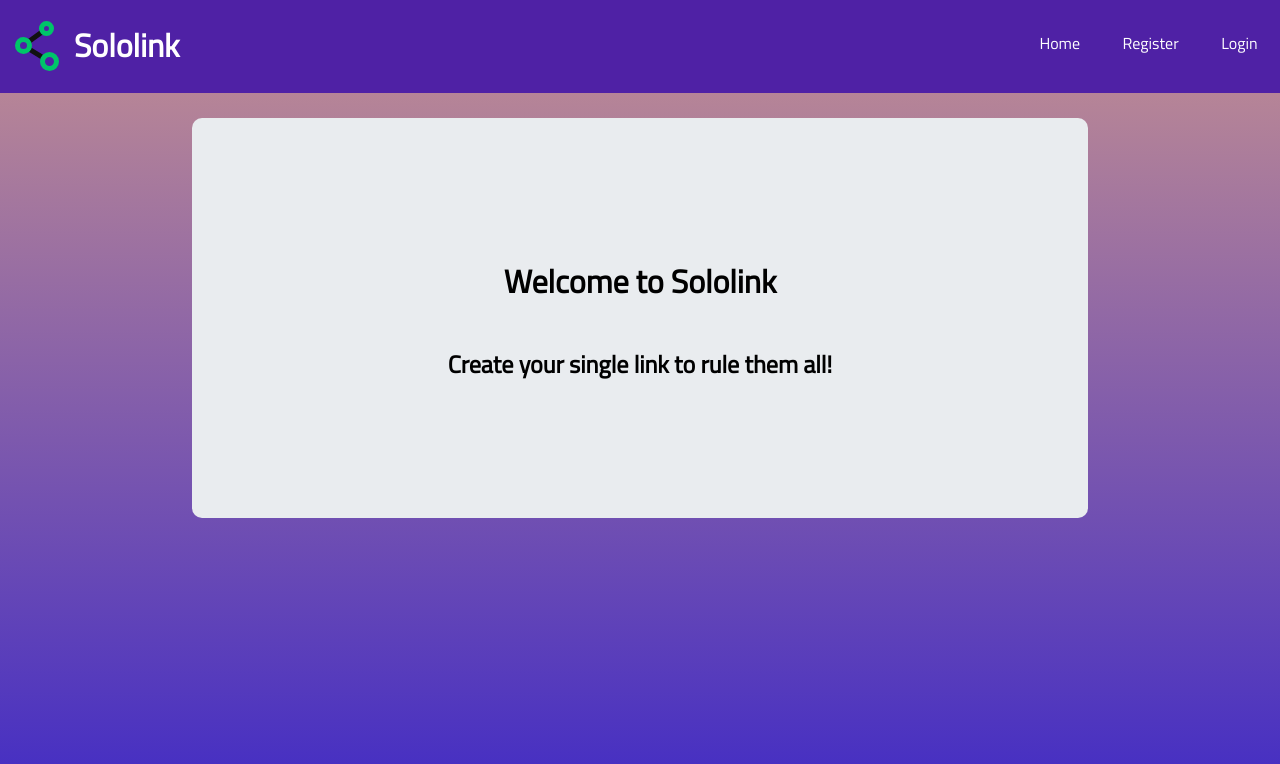
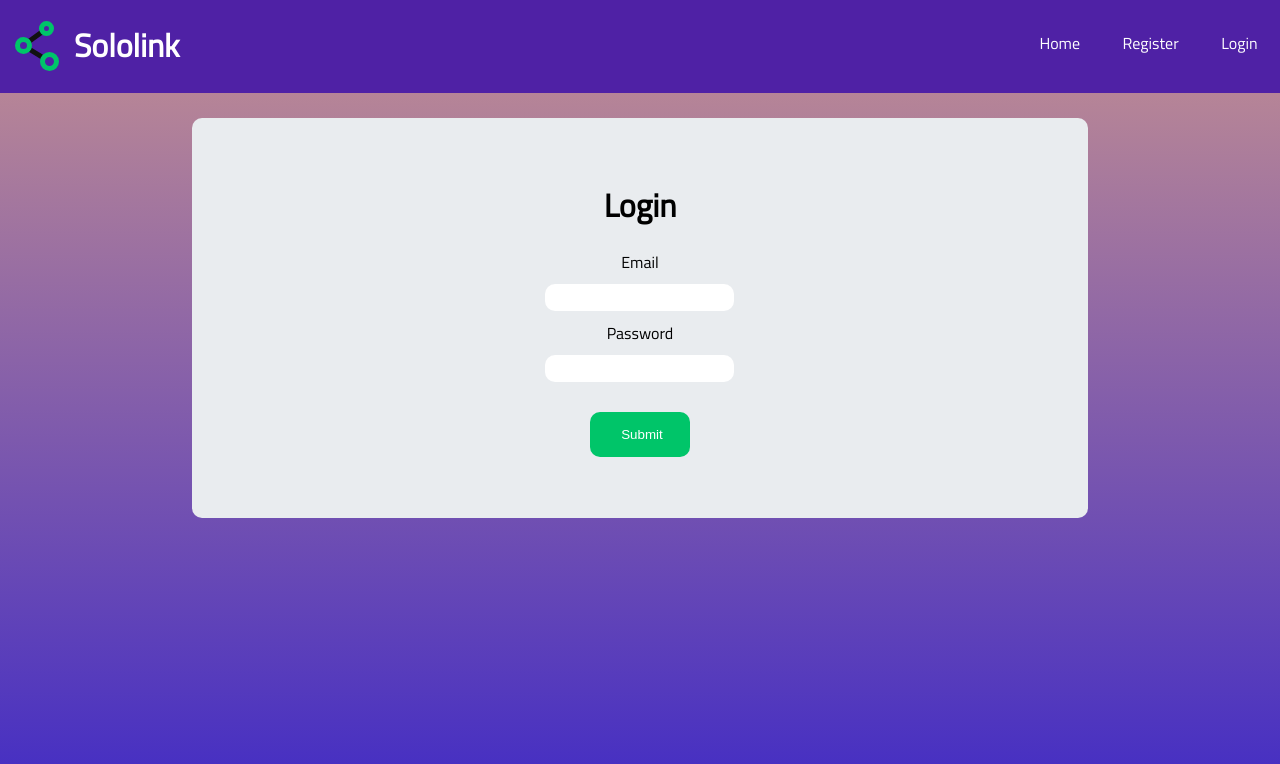
Before and after one commit to LukeTarr/Sololink, a React (Create React App) app in the folder client/: page /Login in a window 1280 px wide. Shown: the top 764 px of the page. Built offline with nearby package versions, Linux system fonts and the light colour scheme.

Commit message:
Added Login component

```diff
--- a/client/src/App.js
+++ b/client/src/App.js
@@ -6,13 +6,17 @@ import {
   BrowserRouter as Router,
 } from 'react-router-dom';
 import Register from './components/Register';
+import Login from './components/Login';
 
 function App() {
   return (
     <Router>
       <Switch>
-        <Route path="/Account">
+        <Route path="/Register">
           <Register />
+        </Route>
+        <Route path="/Login">
+          <Login />
         </Route>
         <Route path="/">
           <Home />
--- /dev/null
+++ b/client/src/components/Login.jsx
@@ -0,0 +1,59 @@
+import Nav from './Nav';
+import '../styles/register.css';
+import { useState } from 'react';
+
+function Login() {
+  const [email, setEmail] = useState('');
+  const [password, setPassword] = useState('');
+  const [error, setError] = useState(null);
+
+  function loginCall() {
+    if (email.length === 0) {
+      setError('Email must be filled out');
+    } else if (password.length === 0) {
+      setError('Password must be filled out');
+    } else {
+      setError(null);
+    }
+  }
+
+  return (
+    <>
+      <Nav />
+      <div className="container">
+        <div className="jumbo">
+          <h1>Login</h1>
+
+          {error && <h1 className="error">{error}</h1>}
+
+          <form className="registerForm">
+            <label htmlFor="email">Email</label>
+            <input
+              required={true}
+              type="email"
+              name="email"
+              onChange={(val) => setEmail(val.target.value)}
+            />
+
+            <label htmlFor="password">Password</label>
+            <input
+              required={true}
+              type="password"
+              name="password"
+              onChange={(val) => setPassword(val.target.value)}
+            />
+
+            <input
+              className="submit"
+              type="button"
+              value="Submit"
+              onClick={loginCall}
+            />
+          </form>
+        </div>
+      </div>
+    </>
+  );
+}
+
+export default Login;
--- a/client/src/components/Nav.jsx
+++ b/client/src/components/Nav.jsx
@@ -21,12 +21,12 @@ function Nav() {
               </Link>
             </li>
             <li>
-              <Link className="navLink" to="/Account">
+              <Link className="navLink" to="/Register">
                 Register
               </Link>
             </li>
             <li>
-              <Link className="navLink" to="/Account">
+              <Link className="navLink" to="/Login">
                 Login
               </Link>
             </li>
```
